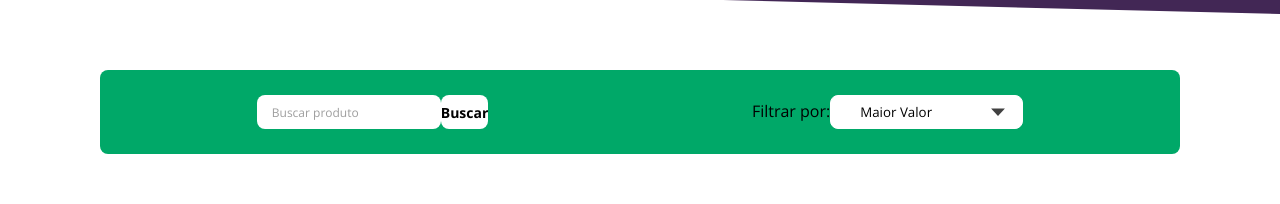
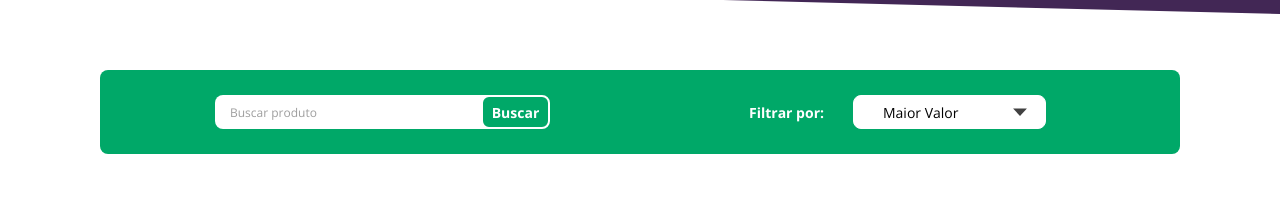
Before and after one commit to matheus-alpe/dsn-test, a Vue app: page / in a window 1280 px wide. Shown: the part 306-510 px from the top of the page. Built offline with nearby package versions, Linux system fonts and the light colour scheme.

Commit message:
feat: filters

```diff
--- a/src/App.vue
+++ b/src/App.vue
@@ -12,7 +12,7 @@
           <button type="submit">Buscar</button>
         </form>
 
-        <div>
+        <div class="order-by">
           <label for="order-by">Filtrar por:</label>
           <select name="order-by" id="order-by">
             <option value="Maior valor">Maior Valor</option>
--- a/src/scss/_components.scss
+++ b/src/scss/_components.scss
@@ -20,7 +20,6 @@ button {
     border-radius: 8px;
     background-color: #FFF;
     border-color: #FFF;
-
     font-size: 14px;
     font-weight: 700;
 }
@@ -34,4 +33,5 @@ select {
     border-color: #FFF;
     background: url("~@/assets/arrow-down.svg") no-repeat #FFF;
     background-position: 90% 50%;
+    font-size: 14px;
 }
--- a/src/scss/index.scss
+++ b/src/scss/index.scss
@@ -34,27 +34,50 @@ main {
     margin: 56px auto 48px;
 }
 
-footer {
-    @include flex-center(column);
-    background-color: $color-purple;
-    min-height: 126px;
-
-    p {
-        font-size: 12px;
-        font-weight: 400;
-        color: #FFF;
-    }
-}
-
 .filters {
     @include flex-center;
     justify-content: space-around;
+    flex-wrap: wrap;
     background-color: $color-green;
     padding: 25px;
     border-radius: 8px;
 
     .search {
+        flex: 1;
+        max-width: 335px;
         @include flex-center;
+        position: relative;
+
+        input {
+            box-sizing: border-box;
+            flex: 1;
+            max-width: 300px;
+            padding: 0 40px 0 15px;
+            margin-right: auto;
+        }
+
+        button {
+            box-sizing: border-box;
+            width: 69px;
+            position: absolute;
+            right: 0;
+            background: $color-green;
+            border: 2px solid #FFF;
+            color: #FFF;
+        }
+    }
+
+    .order-by {
+        flex: 1;
+        max-width: 335px;
+        @include flex-center;
+        gap: 29px;
+
+        label {
+            font-weight: 700;
+            font-size: 14px;
+            color: #FFF;
+        }
     }
 }
 
@@ -109,3 +132,15 @@ footer {
 
     }
 }
+
+footer {
+    @include flex-center(column);
+    background-color: $color-purple;
+    min-height: 126px;
+
+    p {
+        font-size: 12px;
+        font-weight: 400;
+        color: #FFF;
+    }
+}
```
